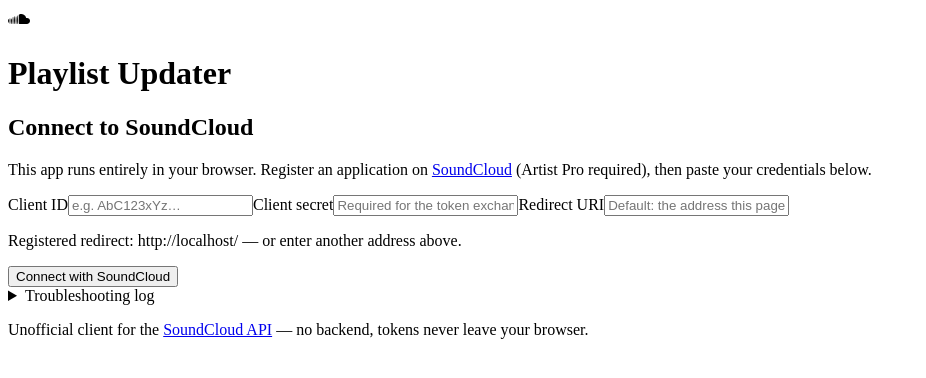
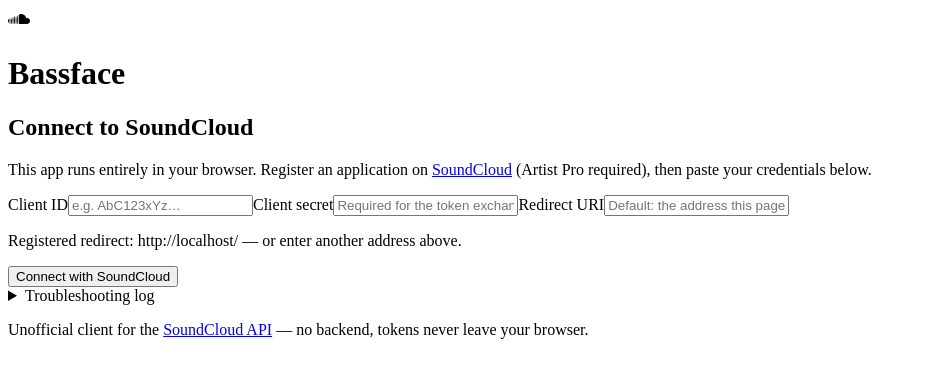
Before and after one commit to Avditvs/bassface, a React (Vite) app: page / in a window 1280 px wide. Shown: the top 378 px of the page, without its empty margins (0-926 px from the left). Built offline with nearby package versions, Linux system fonts and the light colour scheme.

Commit message:
chore--Rebrand website and docs to Bassface

```diff
--- a/index.html
+++ b/index.html
@@ -7,7 +7,7 @@
        any future injection bug. soundcloud hosts + blob: (audio blobs) only. -->
   <meta http-equiv="Content-Security-Policy"
         content="default-src 'self'; script-src 'self'; style-src 'self'; img-src 'self' https://*.soundcloud.com https://*.sndcdn.com data:; media-src 'self' blob:; connect-src 'self' https://*.soundcloud.com https://*.sndcdn.com; frame-ancestors 'none'; base-uri 'none'; form-action 'none'" />
-  <title>Playlist Updater — SoundCloud</title>
+  <title>Bassface — SoundCloud</title>
 </head>
 <body>
   <div id="root"></div>
--- a/package.json
+++ b/package.json
@@ -1,12 +1,12 @@
 {
-  "name": "playlist-updater",
+  "name": "bassface",
   "version": "2.0.0",
   "private": true,
   "type": "module",
   "engines": {
     "node": ">=24"
   },
-  "description": "Backend-free SoundCloud playlist manager (OAuth 2.1 + PKCE, React client)",
+  "description": "Bassface — backend-free SoundCloud playlist manager (OAuth 2.1 + PKCE, React client)",
   "scripts": {
     "typecheck": "tsc --noEmit",
     "build": "vite build",
--- a/src/components/Header.tsx
+++ b/src/components/Header.tsx
@@ -14,7 +14,7 @@
         <svg role="img" viewBox="0 0 24 24" width="22" height="22" aria-hidden="true">
           <path fill="currentColor" d="M23.999 14.165c-.052 1.796-1.612 3.169-3.4 3.169h-8.18a.68.68 0 0 1-.675-.683V7.862a.747.747 0 0 1 .452-.724s.75-.513 2.333-.513a5.364 5.364 0 0 1 2.763.755 5.433 5.433 0 0 1 2.57 3.54c.282-.08.574-.121.868-.12.884 0 1.73.358 2.347.992s.948 1.49.922 2.373Zm-13.278-5.744c.247 2.98.427 5.697 0 8.672a.264.264 0 0 1-.53 0c-.395-2.946-.22-5.718 0-8.672a.264.264 0 0 1 .53 0Zm-1.649 1.027c.285 2.659.37 4.986-.006 7.655a.277.277 0 0 1-.55 0c-.331-2.63-.256-5.02 0-7.655a.277.277 0 0 1 .556 0Zm-1.663-.257c.27 2.726.39 5.171 0 7.904a.266.266 0 0 1-.532 0c-.38-2.69-.257-5.21 0-7.904a.266.266 0 0 1 .532 0Zm-1.647.77a26.108 26.108 0 0 1-.008 7.147.272.272 0 0 1-.542 0 27.955 27.955 0 0 1 0-7.147.275.275 0 0 1 .55 0Zm-1.67 1.769c.421 1.865.228 3.5-.029 5.388a.257.257 0 0 1-.514 0c-.21-1.858-.398-3.549 0-5.389a.272.272 0 0 1 .543 0Zm-1.655-.273c.388 1.897.26 3.508-.01 5.412-.026.28-.514.283-.54 0-.244-1.878-.347-3.54-.01-5.412a.283.283 0 0 1 .56 0Zm-1.668.911c.4 1.268.257 2.292-.026 3.572a.257.257 0 0 1-.514 0c-.241-1.262-.354-2.312-.023-3.572a.283.283 0 0 1 .563 0Z" />
         </svg>
-        <h1>Playlist Updater</h1>
+        <h1>Bassface</h1>
       </div>
       <StatusBar />
       {user && (
--- a/src/main.tsx
+++ b/src/main.tsx
@@ -1,5 +1,5 @@
 /**
- * Playlist Updater — entry point.
+ * Bassface — entry point.
  * Connects to SoundCloud (OAuth 2.1 + PKCE, all client-side) and lists
  * the authenticated user's playlists.
  *
```
Also changed, not shown: 2 other files (tests, documents, lock files or other folders).
